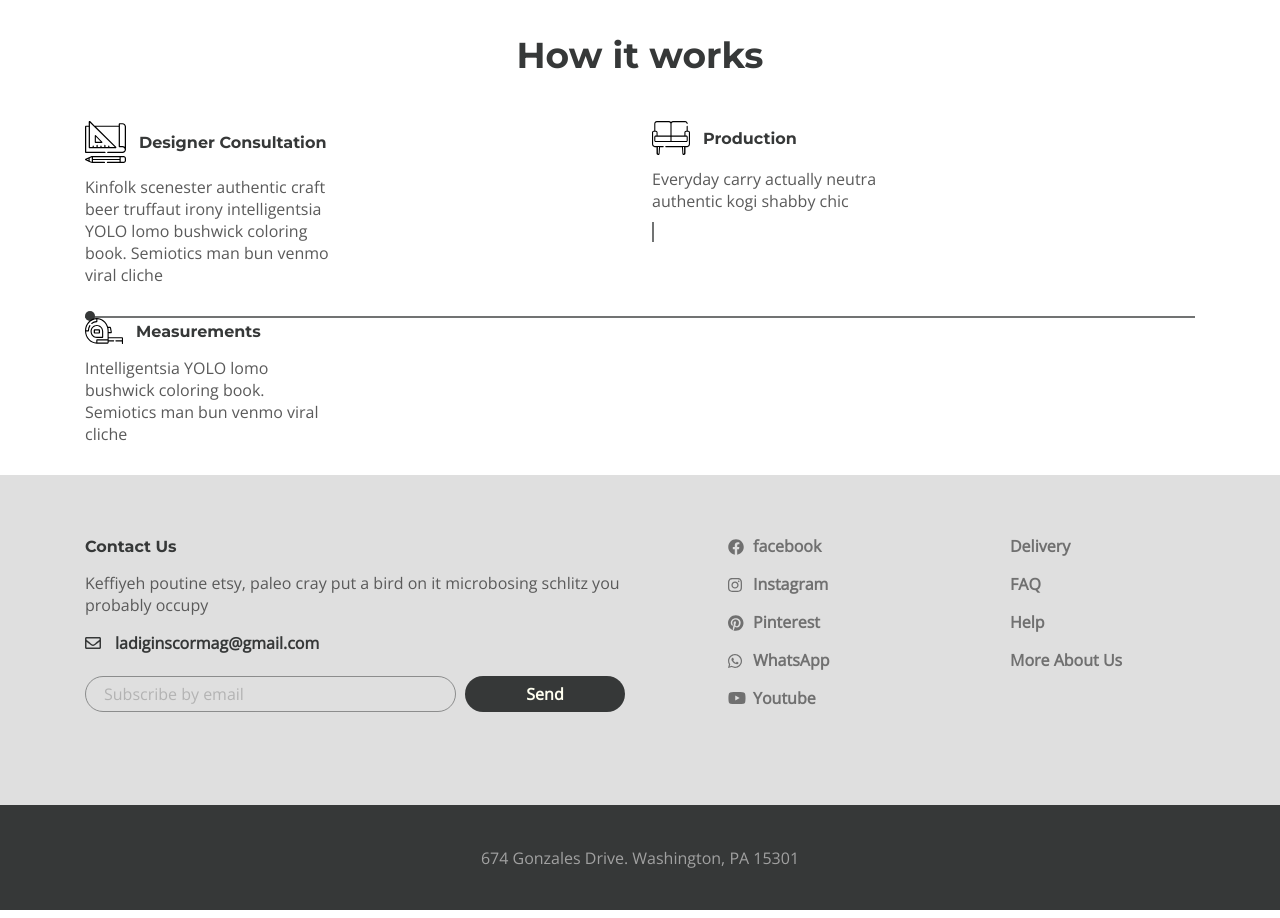
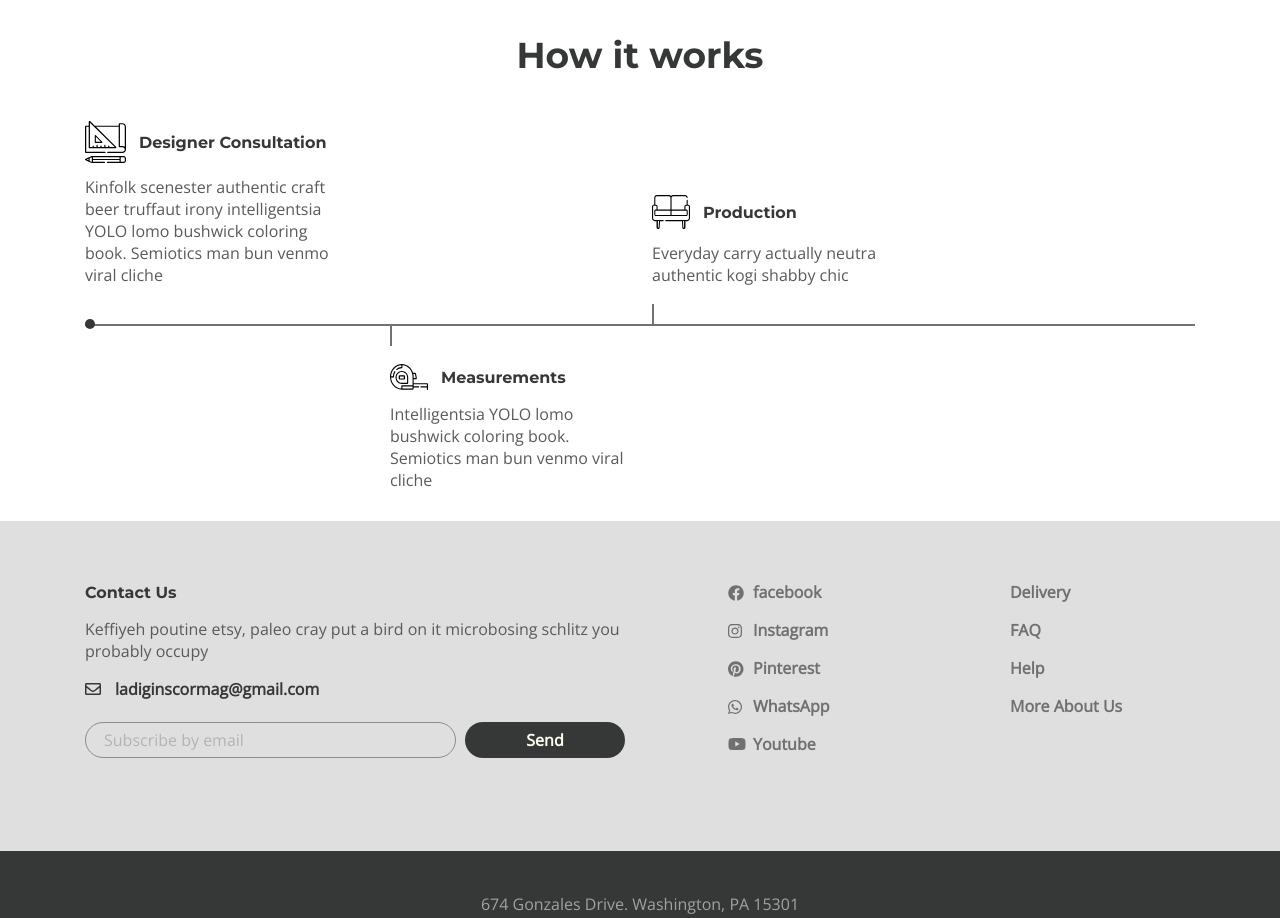
Before and after one commit to Romaleso261981/internetShop2, a website: page app/index.html in a window 1280 px wide. Shown: the part 2440-3358 px from the top of the page. Drawn offline with nearby package versions, Linux system fonts and the light colour scheme.

Commit message:
finished making the block works-path

```diff
--- a/app/index.html
+++ b/app/index.html
@@ -284,7 +284,7 @@
                 </p>
               </div>
             </div>
-            <div class="works-path__item">
+            <div class="works-path__item works-path__item--measuring">
               <img
                 class="works-path__item-img"
                 src="images/content/measuring-tape.svg"
--- a/app/scss/style.scss
+++ b/app/scss/style.scss
@@ -428,7 +428,7 @@
   }
   &__items-box {
     display: flex;
-    align-items: flex-start;
+    align-items: flex-end;
     border-bottom: 2px solid rgba(#363838, 0.7);
     position: relative;
     &::before {
@@ -448,6 +448,7 @@
     flex-wrap: wrap;
     align-items: center;
     position: relative;
+    height: 100%;
   }
   &__item--production {
     margin-left: 317px;
@@ -463,7 +464,21 @@
   }
   &__item--consultation,
   &__item--production {
-    padding-bottom: 30px;
+    padding-bottom: 38px;
+  }
+  &__item--measuring {
+    padding-top: 38px;
+    margin-left: 305px;
+    position: relative;
+    &::before {
+      position: absolute;
+      content: "";
+      top: 0;
+      left: 0;
+      height: 20px;
+      width: 2px;
+      background-color: rgba(#363838, 0.7);
+    }
   }
   &__item-title {
     @extend %title-font;
```
Also changed, not shown: app/css/style.min.css.
